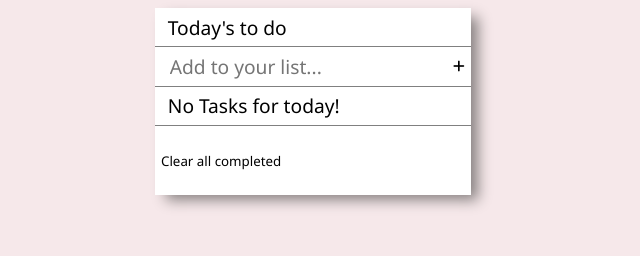
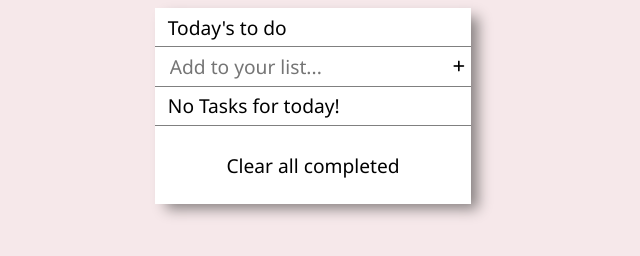
Before and after one commit to marcosmerida/To-Do-List, a website built with webpack: page src/index.html in a window 1280 px wide. Shown: the whole page, without its empty margins (327-967 px from the left). Built offline with nearby package versions, Linux system fonts and the light colour scheme.

```diff
--- a/src/style.css
+++ b/src/style.css
@@ -79,9 +79,17 @@
 #clearAll {
   background: none;
   outline: none;
+  width: 100%;
+  max-width: 100%;
   border: none;
   margin: auto;
   padding-top: 2vw;
   padding-bottom: 2vw;
+  font-size: 1.5vw;
+  transition: 0.3s;
   font-family: 'delight', 'Segoe UI', Tahoma, Geneva, Verdana, sans-serif;
 }
+#clearAll:hover {
+  background-color: cadetblue;
+  color: white;
+}
```
Also changed, not shown: 1 other file.
